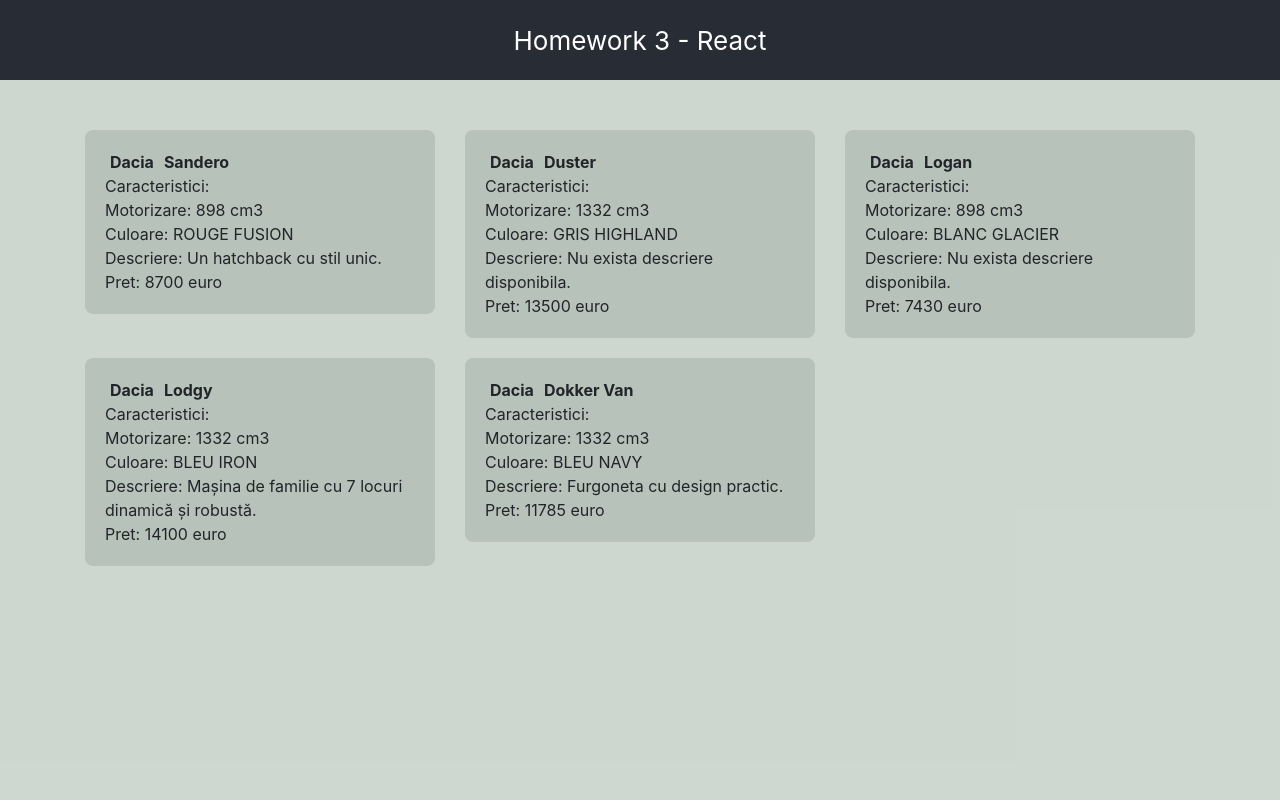
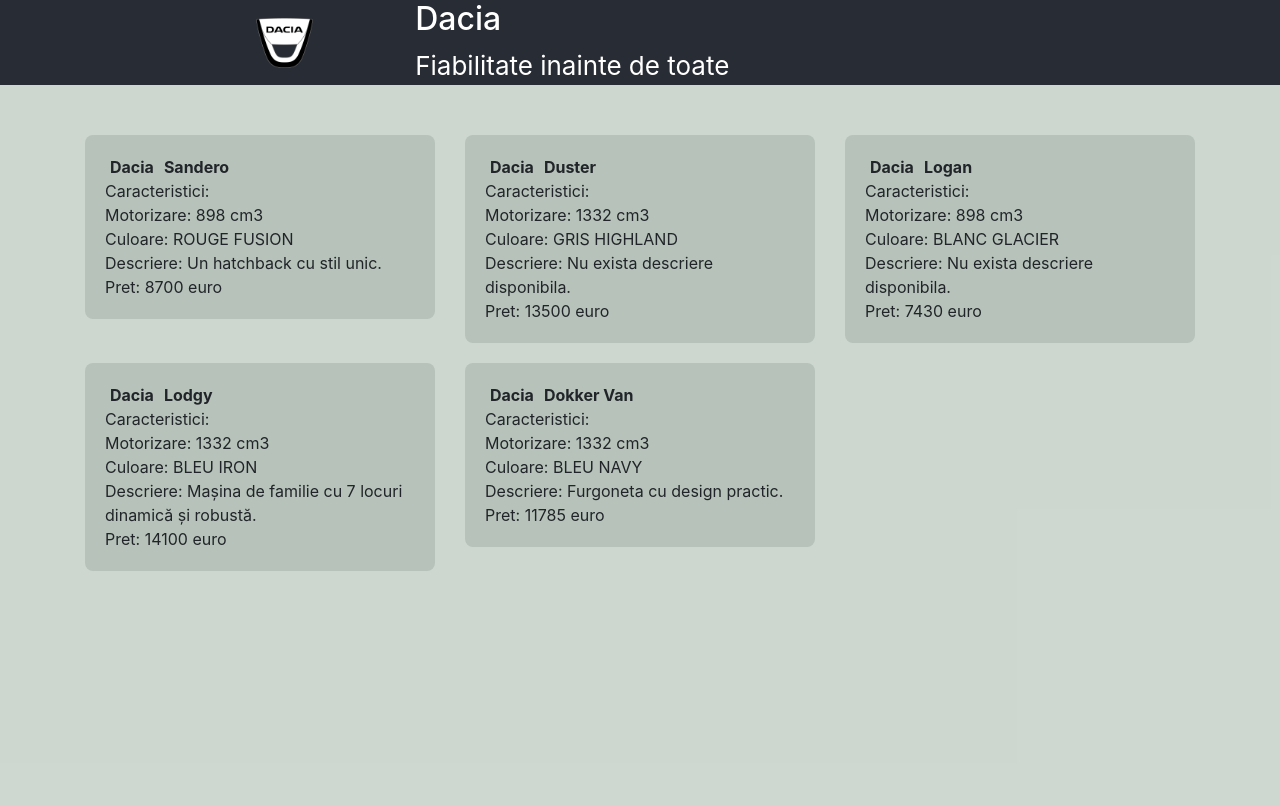
Before and after one commit to speedy4all/pentastagiu-react-2019-2020, a React (Create React App) app in the folder homework/: page / in a window 1280 px wide. Built offline with nearby package versions, Linux system fonts and the light colour scheme.

Commit message:
implement header changes

```diff
--- a/homework/src/App.css
+++ b/homework/src/App.css
@@ -3,9 +3,9 @@
   background-color: #282c34;
   min-height: 10vh;
   display: flex;
-  flex-direction: column;
+  flex-direction: row;
   align-items: center;
-  justify-content: center;
+  padding-left: 20%;
   font-size: calc(10px + 2vmin);
   color: #fff;
 }
@@ -27,3 +27,7 @@
   padding: 0 5px 20px;
   font-weight: bold;
 }
+
+.title-header {
+  padding-left: 10%;
+}
--- a/homework/src/App.jsx
+++ b/homework/src/App.jsx
@@ -9,7 +9,7 @@
   render () {
     return (
       <div className="App">
-        <Header />
+        <Header logo={"/images/logo.png"} title={"Dacia"} subtitle={"Fiabilitate inainte de toate"} />
         <Cars />
       </div>
     );
--- a/homework/src/components/Header.jsx
+++ b/homework/src/components/Header.jsx
@@ -5,7 +5,11 @@
     render() {
         return(
             <div className="App-header">
-            Homework 3 - React
+                <span><img src={this.props.logo} alt="logo" height="50px"></img></span>
+                <span className="title-header">
+                    <h2> {this.props.title} </h2>
+                    <div> {this.props.subtitle} </div>
+                </span>
             </div>
         );
     }
```
Also changed, not shown: homework/public/images/logo.png (added).
